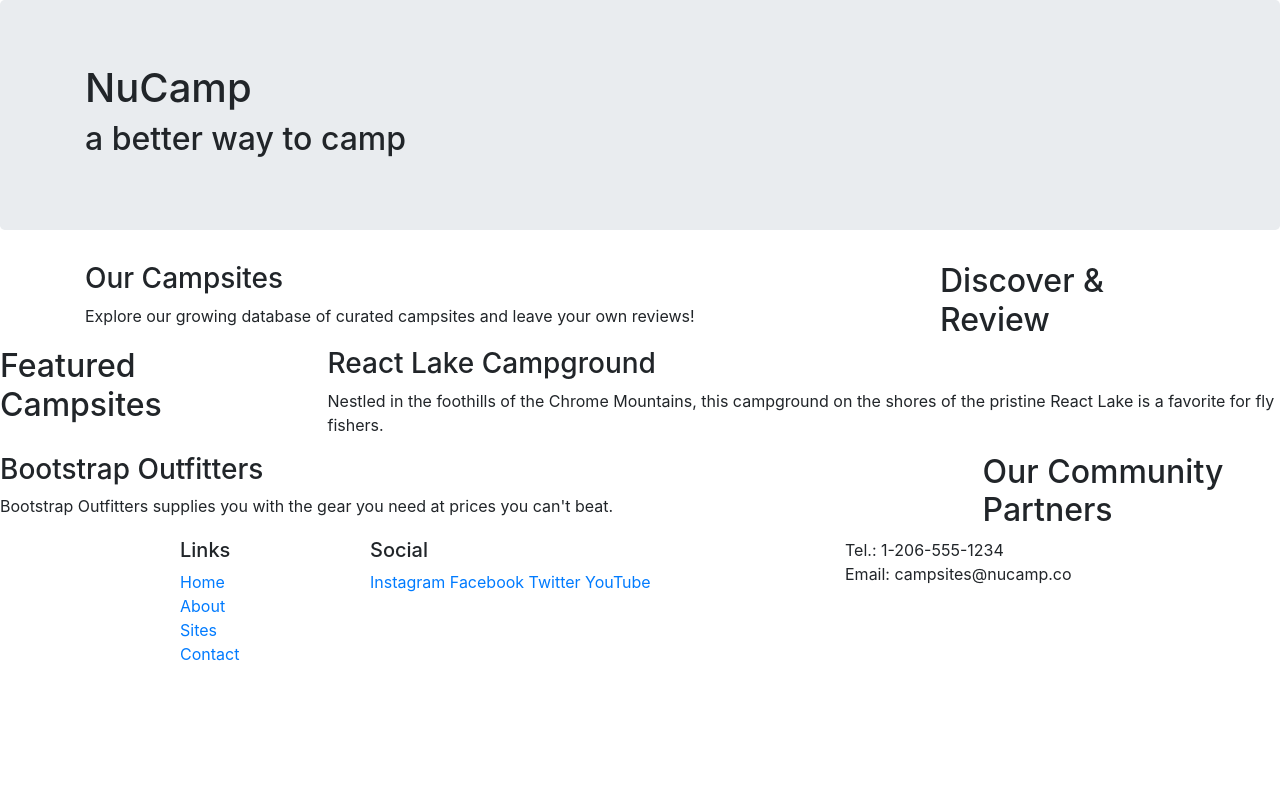
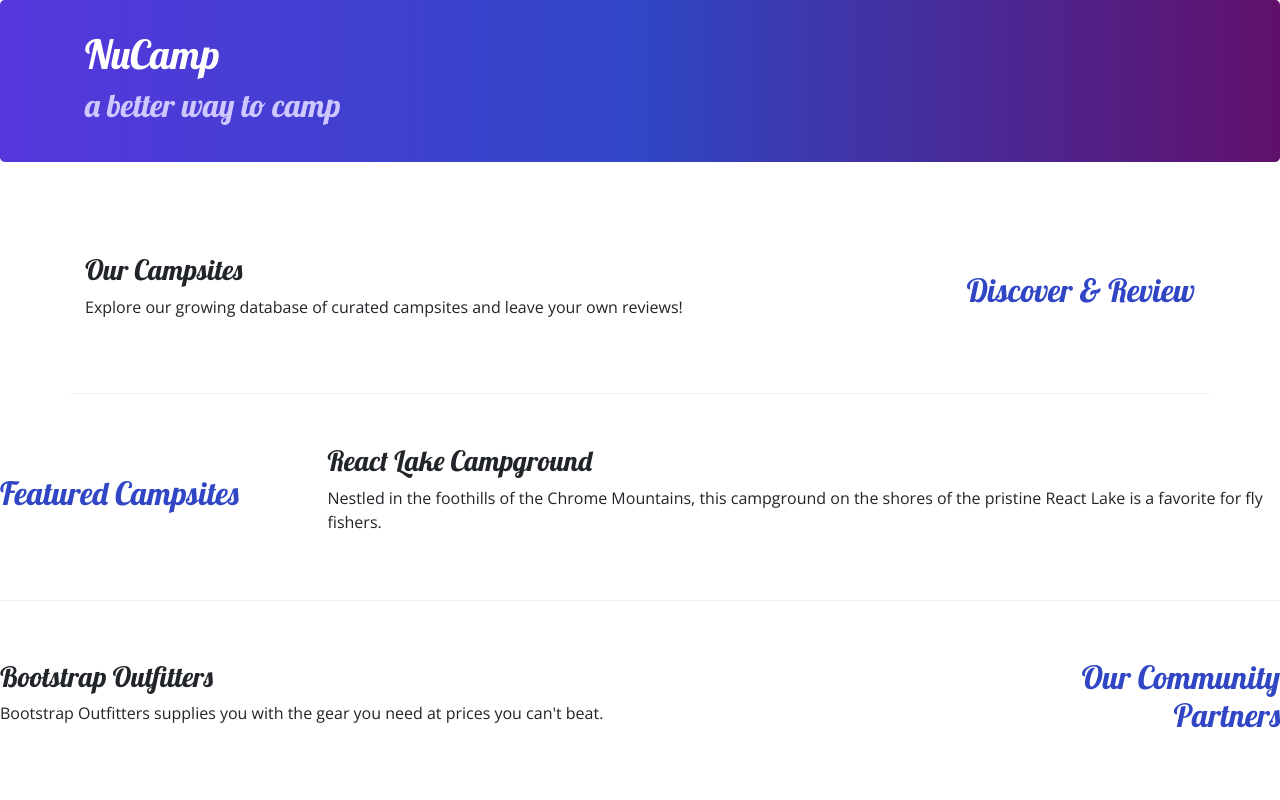
Before and after one commit to you-123/git-nucampsite, a website: page index.html in a window 1280 px wide. Shown: the top 800 px of the page. Drawn offline with nearby package versions, Linux system fonts and the light colour scheme.

Commit message:
Adding Custom Styles

```diff
--- /dev/null
+++ b/css/styles.css
@@ -0,0 +1,32 @@
+body {
+    font-family: "Open Sans", sans-serif;
+}
+
+h1, h2, h3 {
+    font-family: "Lobster", cursive;
+}
+
+h2 {
+    color: #3046C5;
+}
+
+header h2 {
+    color: #CEC8FF;
+}
+
+footer {
+    background-image: linear-gradient(#CEC8FF, white);
+    padding: 20px 0;
+}
+
+.jumbotron {
+    padding: 30px;
+    background-image: linear-gradient(to right, #5637DD, #3046C5, #60106B);
+    color: white;
+}
+
+.row-content {
+    padding: 50px 0;
+    border-bottom: 1px ridge;
+    min-height: 200px;
+}
--- a/index.html
+++ b/index.html
@@ -9,14 +9,19 @@
     <!-- Bootstrap CSS -->
     <link rel="stylesheet" href="node_modules/bootstrap/dist/css/bootstrap.min.css" />
 
+  <!-- Additional CSS must be placed after Bootstrap CSS -->
+
+  <link rel="stylesheet" href="https://fonts.googleapis.com/css?family=Lobster|Open+Sans" />
+  <link rel="stylesheet" href="css/styles.css" />
+
     <title>NuCamp: A Better Way To Camp</title>
 </head>
 
 <body>
 
-    <header class="jumbotron">
+    <header class="jumbotron" jumbotron-fluid>
         <div class="container">
-            <div class="row">
+            <div class="row ">
                 <div class="col">
                     <h1>NuCamp</h1>
                     <h2>a better way to camp</h2>
@@ -26,9 +31,9 @@
     </header>
 
     <div class="container">
-        <div class="row">
+        <div class="row  row-content  align-items-center">
         <div class="col-sm-4 order-sm-last col-md-3" >
-            <h2>Discover & Review</h2></div>
+            <h2 class="text-sm-right">Discover & Review</h2></div>
         <div class="col">
         <h3>Our Campsites</h3>
         <p>Explore our growing database of curated campsites and leave your own reviews!</p>
@@ -36,7 +41,7 @@
      </div>
     </div>
 
-    <div class="row">
+    <div class="row   row-content align-items-center">
         <div class="col-sm-4 col-md-3">
             <h2>Featured Campsites</h2>
         </div>
@@ -46,9 +51,9 @@
            </div>
     </div>
 
-    <div class="row">
+    <div class="row  row-content align-items-center ">
         <div class="col-sm-4 order-sm-last col-md-3">
-            <h2>Our Community Partners</h2>
+            <h2 class="text-sm-right">Our Community Partners</h2>
         </div>
         <div class="col">
             <h3>Bootstrap Outfitters</h3>
@@ -69,13 +74,13 @@
                     </ul>
                 </div>
                 <div class="col-6 col-sm-5">
-                	<h5>Social</h5>
+                	<h5 class="col-6 col-sm-5 text-center">Social</h5>
                     <a href="http://instagram.com/">Instagram</a>
                     <a href="http://facebook.com/">Facebook</a>
                     <a href="http://twitter.com/">Twitter</a>
                     <a href="http://youtube.com/">YouTube</a>
                 </div>
-                <div class="col-sm-4">
+                <div class="col-sm-4 text-center">
                     Tel.: 1-206-555-1234<br />
                     Email: campsites@nucamp.co
                 </div>
```
